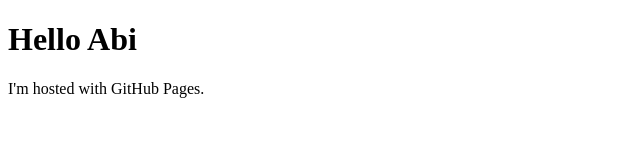
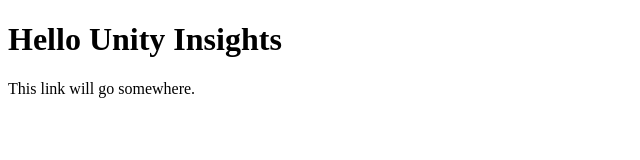
Before and after one commit to ZohoUI/ZohoUI.github.io, a plain HTML site: page index.html in a window 1280 px wide. Shown: the whole page, without its empty margins (0-640 px from the left). Drawn offline with Linux system fonts and the light colour scheme.

Commit message:
Update index.html

```diff
--- a/index.html
+++ b/index.html
@@ -1,7 +1,7 @@
 <!DOCTYPE html>
 <html>
 <body>
-<h1>Hello Abi</h1>
-<p>I'm hosted with GitHub Pages.</p>
+<h1>Hello Unity Insights</h1>
+<p>This link will go somewhere.</p>
 </body>
 </html>
```
